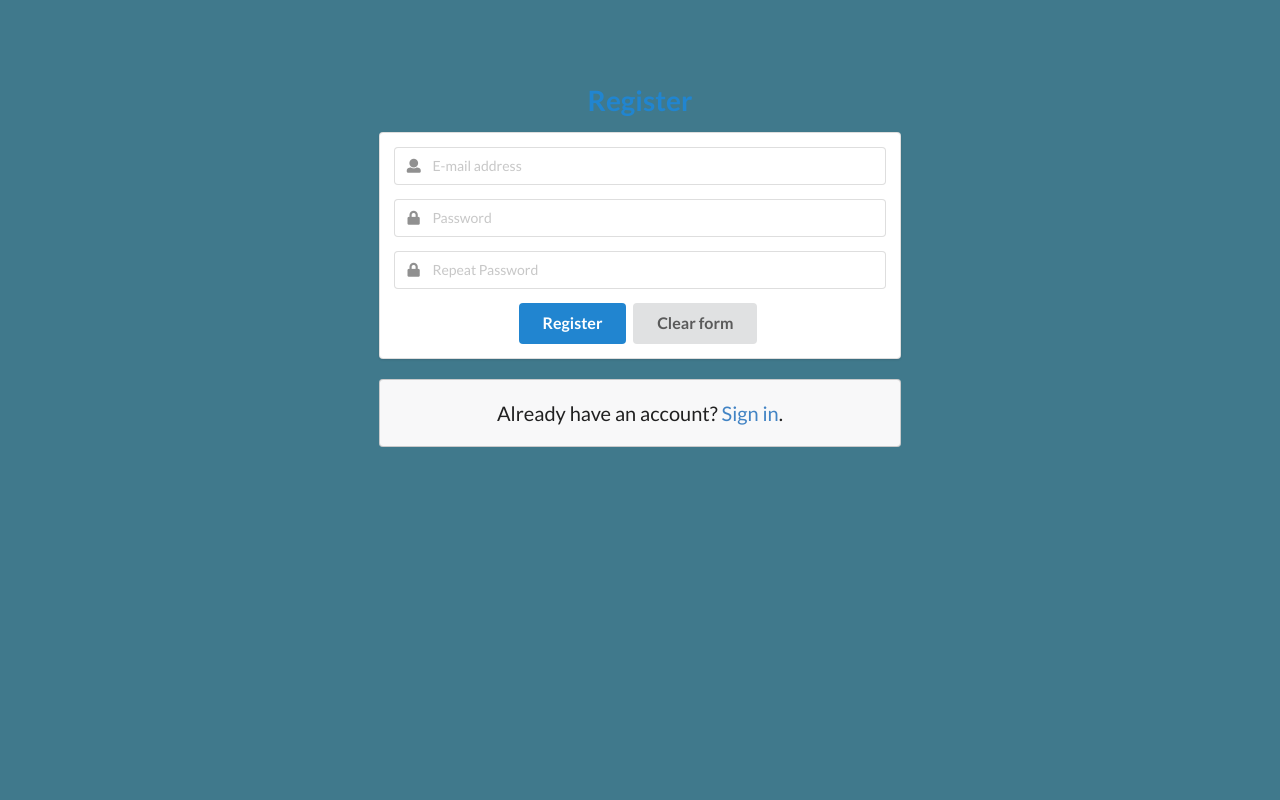
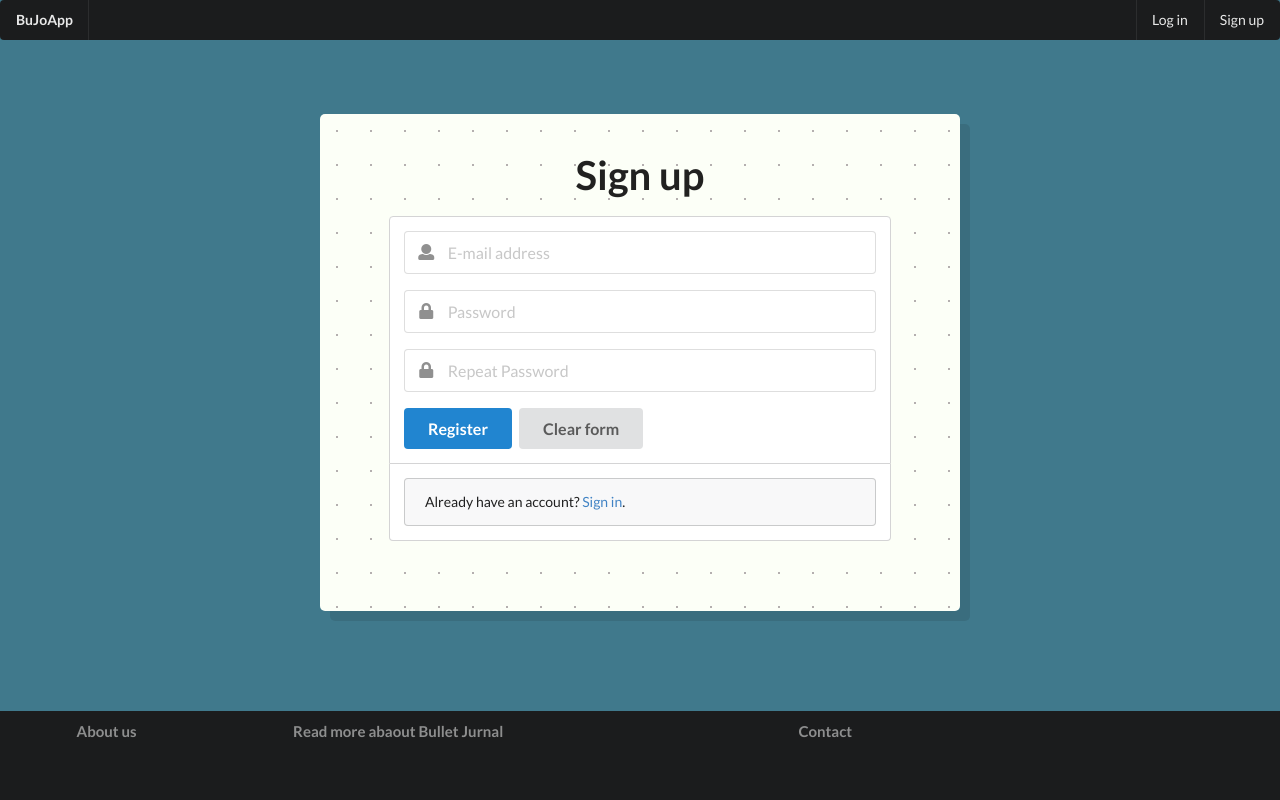
Before and after one commit to lfiedoro/bjf, a website built with webpack: page src/register.html in a window 1280 px wide. Built offline with nearby package versions, Linux system fonts and the light colour scheme.

Commit message:
changed view of login and register forms

```diff
--- a/src/main.css
+++ b/src/main.css
@@ -1,25 +1,16 @@
 body {
-    /*background: #ADCAD6;*/
-    /*font-family: 'helvetica neue', serif;*/
     font-weight: 200;
     font-size: 20px;
     background-color: #40798C;
-    /* background-image: radial-gradient(#CCFCF7 5%, #ADCAD6 5%); */
-    /* background-position: 0 0; */
-    /* background-size: 34px 34px; */
     display: flex;
-  min-height: 100vh;
-  flex-direction: column;
+    flex-direction: column;
+    min-height: 100vh;
 }
 
-h1 {
-    display: flex;
-    justify-content: center;
-}
 
-.column {
+/* .column {
     max-width: 550px;
-}
+} */
 
 .buttons {
     display: flex;
@@ -31,20 +22,27 @@ h1 {
 }
 
 #all-log,
-#about {
-        /* color: #084C61; */
-    /* max-width: 500px; */
-    margin: 50px auto;
+#about,
+#login-form,
+#register-form {
+    margin: 60px auto 100px;
     border-radius: 5px;
     box-shadow: 10px 10px 0 rgba(0, 0, 0, 0.1);
-    padding: 5rem;
-    /* position: relative; */
+    padding: 3rem 5rem 5rem;
     background-image: radial-gradient(rgb(180, 175, 175) 5%, #FCFFF7 5%);
     background-position: 0 0;
     background-size: 34px 34px;
-    min-width: 90vh;
     /* min-height: 80vh; */
 }
+#all-log,
+#about{
+   min-width: 90vh;
+}
+
+#login-form,
+#register-form {
+    width: 80vh;
+ }
 
 #about{
     text-align: justify;
@@ -71,26 +69,8 @@ h1 {
     margin-bottom: 0;
     padding-bottom: 0;
    flex: 1;
-   min-height: 30vh;
+   min-height: 10vh;
 }
-
-
-/*LOG*/
-
-/* .tasks {
-    color: #084c61;
-    min-height: 500px;
-    max-width: 800px;
-    margin: 50px auto;
-    border-radius: 5px;
-    box-shadow: 10px 10px 0 rgba(0, 0, 0, 0.1);
-    padding: 2.5rem;
-    position: relative;
-    line-height: 100%;
-    background-image: radial-gradient(#888 5%, #FCFFF7 5%);
-    background-position: 0 0;
-    background-size: 34px 34px;
-} */
 
 td:last-child {
     text-align: right;
@@ -99,57 +79,3 @@ td:last-child {
 table {
     width: 100%;
 }
-
-/* Dropdown Button */
-/*.dropbtn {*/
-/*    background-color: #3498DB;*/
-/*    color: white;*/
-/*    padding: 10px;*/
-/*    cursor: pointer;*/
-/*    border-radius: 5px;*/
-/*    box-shadow: 2px 2px 0 rgba(0, 0, 0, 0.1);*/
-/*    border-style: hidden;*/
-/*    text-align: center;*/
-/*    transition: all 0.3s ease-in-out;*/
-/*}*/
-
-/*!* Dropdown button on hover & focus *!*/
-/*.dropbtn:hover,*/
-/*.dropbtn:focus {*/
-/*    background-color: #2980B9;*/
-/*}*/
-
-/*!* The container*/
-/*<div> - needed to position the dropdown content *!*/
-/*.dropdown {*/
-/*    position: relative;*/
-/*    display: inline-block;*/
-/*    font-size: 14px;*/
-/*}*/
-
-/*!* Dropdown Content (Hidden by Default) *!*/
-/*.dropdown-content {*/
-/*    display: none;*/
-/*    position: absolute;*/
-/*    background-color: #f1f1f1;*/
-/*    !*min-width: 100px;*!*/
-/*    box-shadow: 0px 8px 16px 0px rgba(0, 0, 0, 0.2);*/
-/*    z-index: 1;*/
-/*}*/
-
-/*!* Links inside the dropdown *!*/
-/*.dropdown-content a {*/
-/*    color: black;*/
-/*    padding: 12px 16px;*/
-/*    text-decoration: none;*/
-/*    display: block;*/
-/*}*/
-
-/*!* Change color of dropdown links on hover *!*/
-/*.dropdown-content a:hover {*/
-/*    background-color: #ddd*/
-/*}*/
-
-/*.dropdown:hover.dropdown-content {*/
-/*    display: block;*/
-/*}*/
--- a/src/register.html
+++ b/src/register.html
@@ -1,5 +1,6 @@
 <!DOCTYPE html>
 <html lang="en">
+
 <head>
     <meta charset="UTF-8">
     <title>Register form</title>
@@ -8,19 +9,24 @@
     <link rel="stylesheet" type="text/css" href="main.css">
 
 </head>
+
 <body>
-<br>
-<br>
-<br>
-<div class="ui middle aligned center aligned grid">
-    <div class="column">
-        <h1 class="ui blue header">
-            <div class="content">
-                Register
+    <!-- navbar -->
+    <div class="ui inverted menu">
+        <div class="header item">BuJoApp</div>
+        <!-- <div class="active item">Link</div> -->
+        <div class="right menu">
+            <!-- this will appear only if user is not loged in -->
+            <a class="item" onclick="location.href='login.html'"> Log in </a>
+            <a class="item" onclick="location.href='register.html'">Sign up</a>
         </div>
-        </h1>
-        <form class="ui large form" method="post">
-            <div class="ui segment">
+    </div>
+    <!-- main content -->
+    <div class="ui container" id="register-form">
+        <div class="ui huge center aligned header">Sign up</div>
+        <div class="ui top attached segment">
+            <form class="ui large form">
+                <!-- <div class="ui segment"> -->
                 <div class="field">
                     <div class="ui left icon input">
                         <i class="user icon"></i>
@@ -41,13 +47,47 @@
                 </div>
                 <button class="ui large button submit blue loginbtn">Register</button>
                 <button class="ui large button clear resetbtn ">Clear form</button>
-            </div>
+                <!-- </div> -->
                 <!--            <div class="ui error message"></div>-->
             </form>
+        </div>
+        <div class="ui bottom attached segment">
             <div class="ui message">
                 Already have an account? <a href="login.html">Sign in</a>.
             </div>
         </div>
+
+    </div>
+    <!-- footer -->
+    <div class="ui inverted vertical footer segment">
+        <div class="ui container">
+            <div class="ui stackable divided equal height stackable grid">
+                <div class="three wide column">
+                    <h4 class="ui inverted header">
+                        <div class="ui inverted link list">
+                            <a href="/index.html" class="item">About us</a>
+                        </div>
+                    </h4>
+                </div>
+                <div class="six wide column">
+                    <h4 class="ui inverted header">
+                        <div class="ui inverted link list">
+                            <a href="https://bulletjournal.com/" target="_blank" class="item">Read more abaout Bullet
+                                Jurnal</a>
+                        </div>
+                    </h4>
+                </div>
+                <div class="right floated six wide column">
+                    <h4 class="ui inverted header">
+                        <div class="ui inverted link list">
+                            <a href="#" class="item">Contact</a>
+                        </div>
+                    </h4>
+                </div>
+            </div>
+            <!-- <div class="ui stackable stackable grid right floating">Copyright 2019 BuJoApp</div> -->
+        </div>
     </div>
 </body>
+
 </html>
```
Also changed, not shown: src/index.html (+3 -2 lines), src/login.html (+51 -15 lines). Lines whose indentation alone changed are shown as unchanged.
